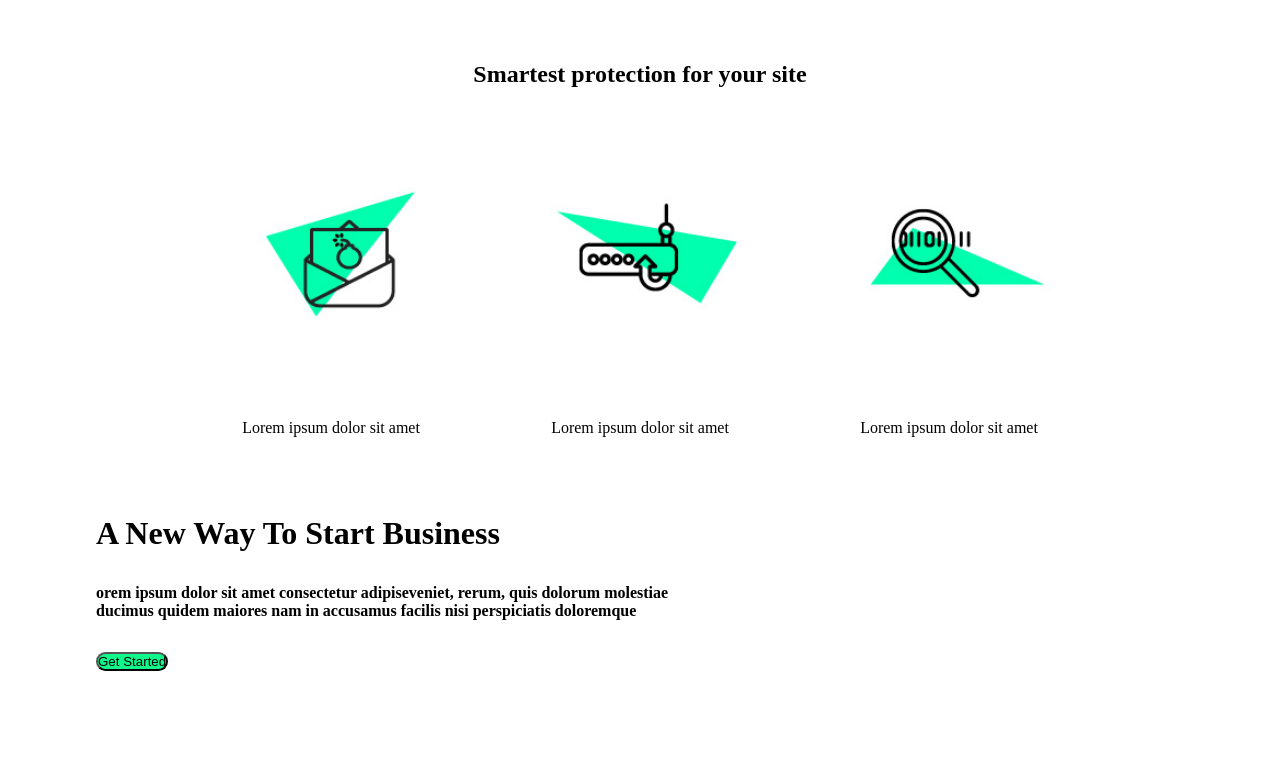
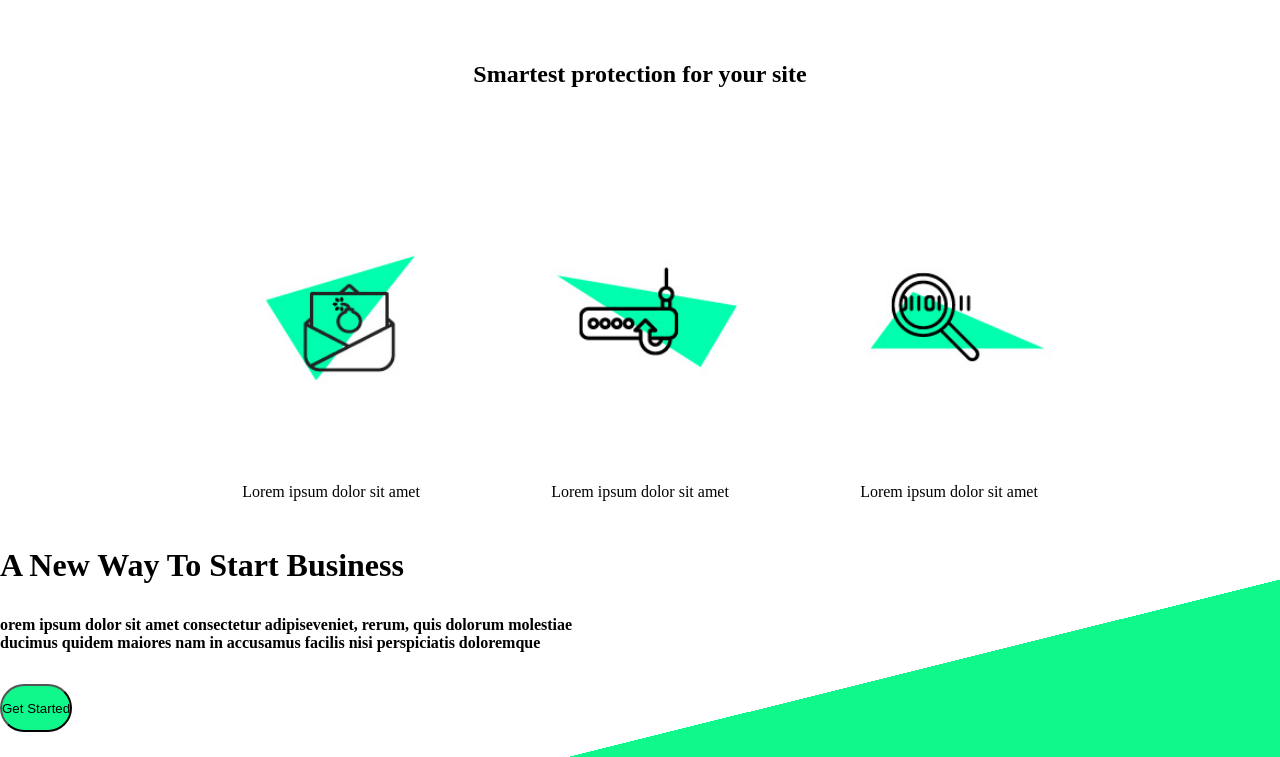
Before and after one commit to JaramilloT/Atlas_proyecto, a plain HTML site: page index.html in a window 1280 px wide. Shown: the part 403-1160 px from the top of the page. Drawn offline with Linux system fonts and the light colour scheme.

Commit message:
practica en la rama PRUEBA

```diff
--- a/styles.css
+++ b/styles.css
@@ -30,7 +30,7 @@ header{
 
 button{
     margin-top: 2rem;
-    background-color: rgb(16, 248, 140);
+    background-color: #10f88c;
     border-radius: 50px;
     height: 10%;
 }
@@ -44,6 +44,7 @@ h2{
 }
 
 .primer{
+    padding: 4rem;
     display: flex;
     justify-content:center;
 }
@@ -70,9 +71,9 @@ p{
 
 
 .segundo{
-
-    margin: 6rem;
-
+    background:linear-gradient(346deg, #10f88c 56%, transparent 0%);
+    width: 100%;
+    height: 30rem;
 }
 
 h4{
```
Also changed, not shown: index.html (+3 -0 lines).
